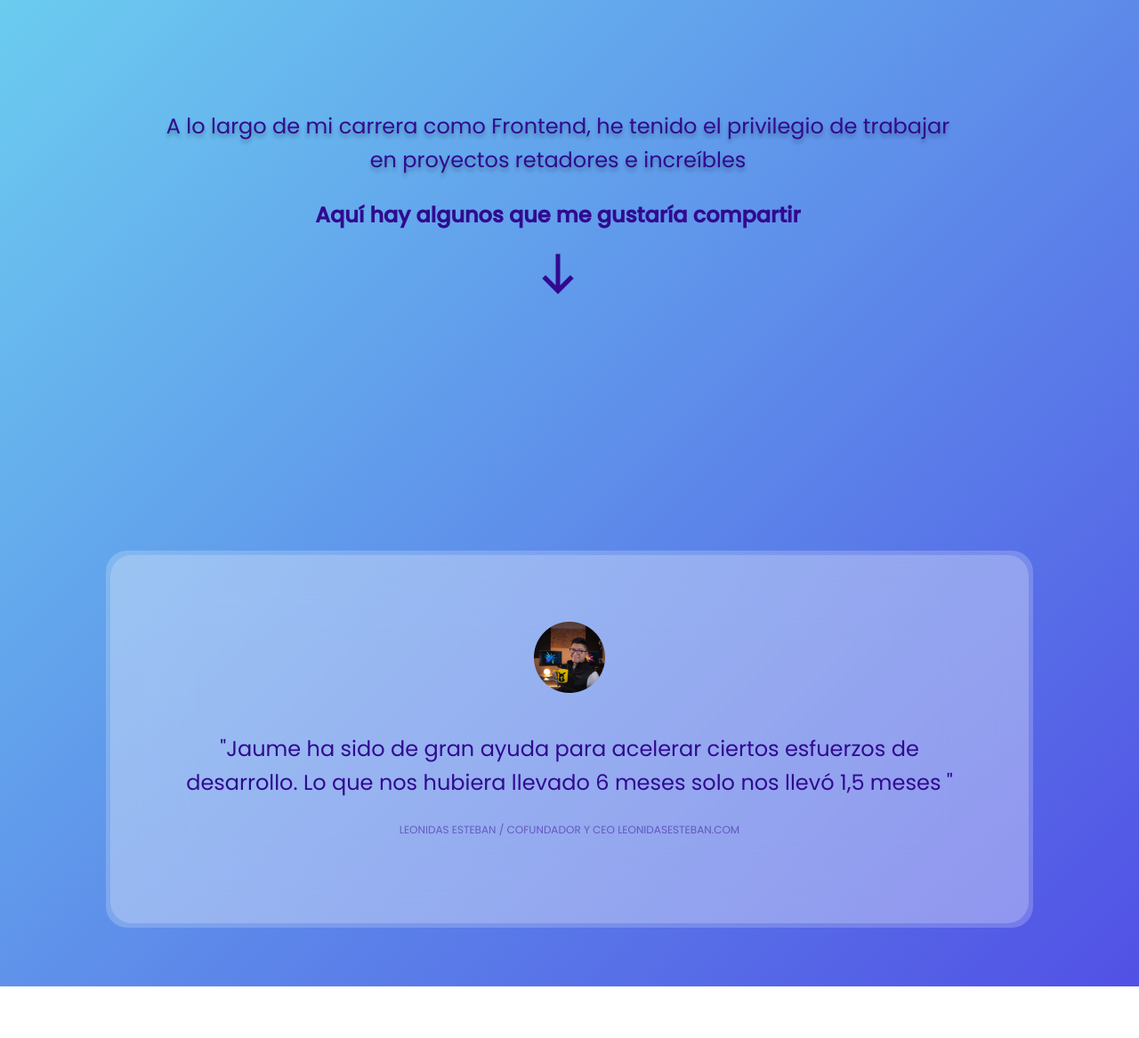
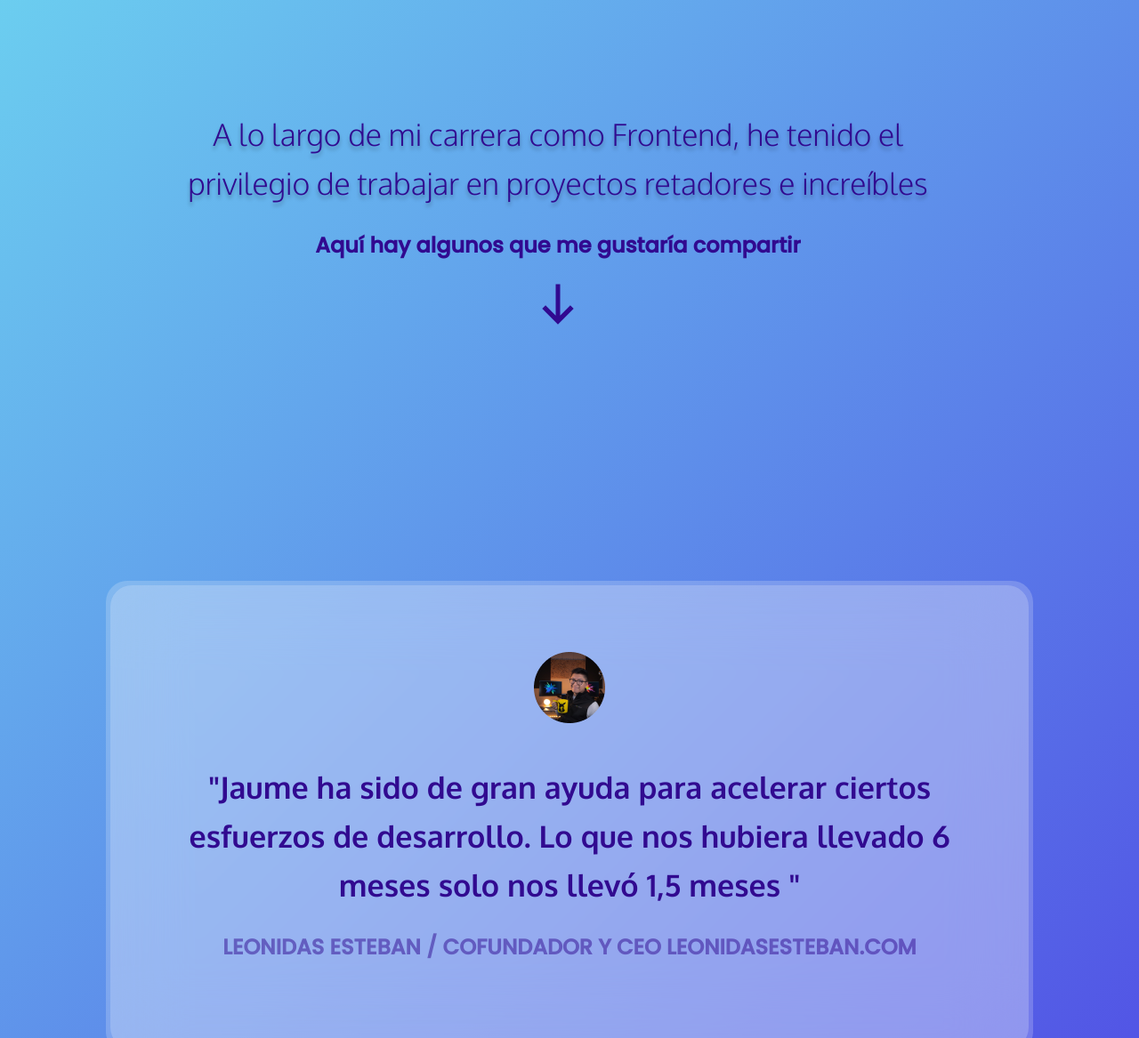
Before and after one commit to Meliwi/Jaume-project-page, a plain HTML site: page index.html in a window 1280 px wide. Shown: the part 640-1807 px from the top of the page at 89% size. Before the commit the page ends 1749 px from the top, so only its background shows below. Drawn offline with Linux system fonts and the light colour scheme.

Commit message:
challenge completed

```diff
--- a/css/card.css
+++ b/css/card.css
@@ -11,7 +11,7 @@
     background-image: linear-gradient(to right, rgba(255,255,255,0.2) 100%, rgba(255,255,250,1) 7%, rgba(244,244,253,1) 45%, rgba(81,81,229,0) 100%);
     border-radius: 24px;
     overflow: hidden;
-    padding-inline: 20px;
+    padding-inline: 24px;
     padding-block: 24px;
     align-self: stretch;
     z-index:0;
@@ -40,9 +40,10 @@
 
 
 .card-section h1 span{
-    font: var(--headline5);
-    font-weight: lighter;
+    font: var(--body3);
+    font-weight: 700;
     display: block;
+
 }
 
 .card-section h1 a {
@@ -68,4 +69,13 @@
         padding-inline: 80px;
         padding-block:80px;
     }
+    .card-section h1 span{
+        font: var(--body3);
+        font-size: 34px;
+        line-height: 55px;
+    }
+
+    .card-section h1 a {
+        font:var(--headline5);
+    }
 }
--- a/css/comment.css
+++ b/css/comment.css
@@ -36,10 +36,12 @@
         padding-block: 200px;
         max-inline-size: 900px;
     }
-
     .comment h1 span:nth-of-type(1){
-        font: var(--headline5);
-        font-weight: lighter;
+        font: var(--body3);
+        font-size: 34px;
+        line-height: 55px;
+        font-weight: 300;
         text-shadow: 0px 4px 4px rgba(0, 0, 0, 0.25);
     }
+
 }
--- a/css/index.css
+++ b/css/index.css
@@ -21,7 +21,7 @@ propiedades y los colores de nuestros elementos */
     --headline6: 12px/20px var(--fontBase);
     --body1: 16px/25px var(--fontBase);
     --body2: 14px/22px var(--fontBase);
-    --body3: 30px/55px var(--fontTestimony);
+    --body3: bold 16px/26px var(--fontTestimony);
     --button: bold 14px/22px var(--fontBase);
     --caption: 12px/19px var(--fontBase);
     --gradient: radial-gradient(41.48% 11.48% at 2.38% 8.52%, #747DE9 0%, rgba(255, 255, 255, 0) 100%), linear-gradient(135deg, #72EDF2 0%, #5151E5 100%);
--- a/index.html
+++ b/index.html
@@ -7,6 +7,7 @@
     <title>Portafolio Jaume</title>
     <link rel="preconnect" href="https://fonts.gstatic.com">
     <link href="https://fonts.googleapis.com/css2?family=Oxygen:wght@300&family=Poppins:wght@100;400;500&display=swap" rel="stylesheet">
+    <link href="https://fonts.googleapis.com/css2?family=Oxygen:wght@700&display=swap" rel="stylesheet">
     <Link rel="stylesheet" href="./css/index.css">
 </head>
 
```
